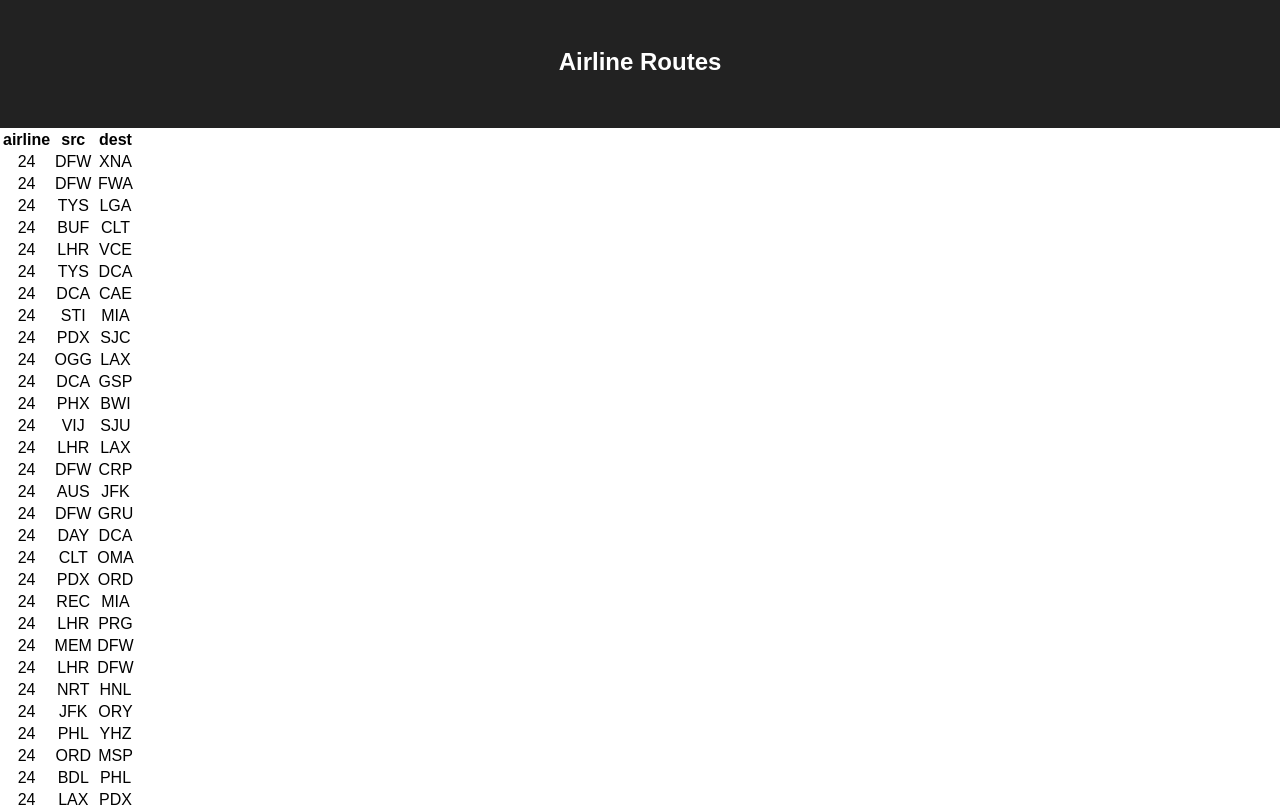
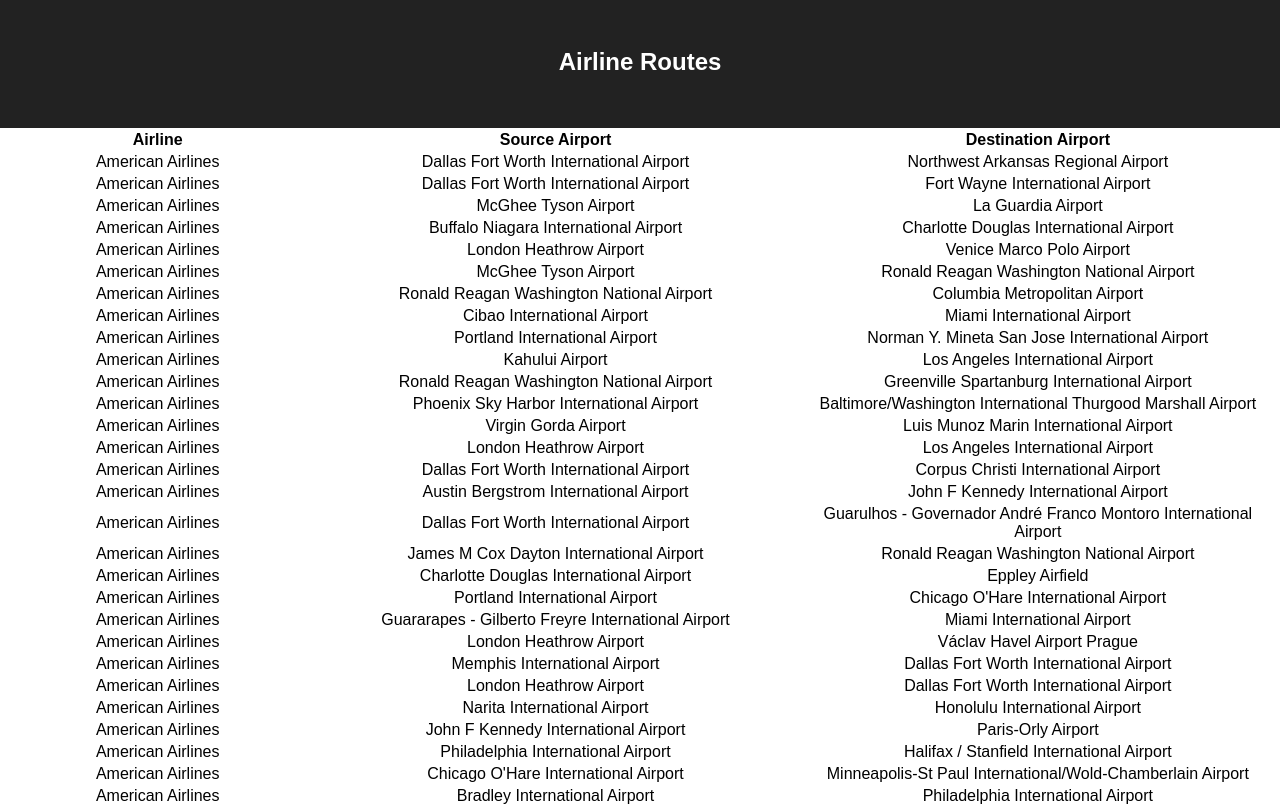
Before and after one commit to jessjchang/airline-routes, a React (Create React App) app: page / in a window 1280 px wide. Shown: the top 807 px of the page. Built offline with nearby package versions, Linux system fonts and the light colour scheme.

Commit message:
Display human friendly values in table for routes

```diff
--- a/src/App.js
+++ b/src/App.js
@@ -1,6 +1,6 @@
 import React, { Component } from 'react';
 import './App.css';
-import data from './data';
+import data, { getAirlineById, getAirportByCode } from './data';
 
 const App = () => (
   <div className="app">
@@ -11,17 +11,17 @@
     <table>
       <thead>
         <tr>
-          <th>airline</th>
-          <th>src</th>
-          <th>dest</th>
+          <th>Airline</th>
+          <th>Source Airport</th>
+          <th>Destination Airport</th>
         </tr>
       </thead>
       <tbody>
         {data.routes.map(route => (
           <tr key={route.airline+route.src+route.dest}>
-            <td>{route.airline}</td>
-            <td>{route.src}</td>
-            <td>{route.dest}</td>
+            <td>{getAirlineById(route.airline)}</td>
+            <td>{getAirportByCode(route.src)}</td>
+            <td>{getAirportByCode(route.dest)}</td>
           </tr>
         ))}
       </tbody>
--- a/src/data.js
+++ b/src/data.js
@@ -1395,4 +1395,12 @@
 
 ];
 
+export const getAirlineById = (id) => {
+  return airlines.find(airline => airline.id === id).name
+};
+
+export const getAirportByCode = (code) => {
+  return airports.find(airline => airline.code === code).name
+};
+
 export default {routes, airlines, airports};
```
